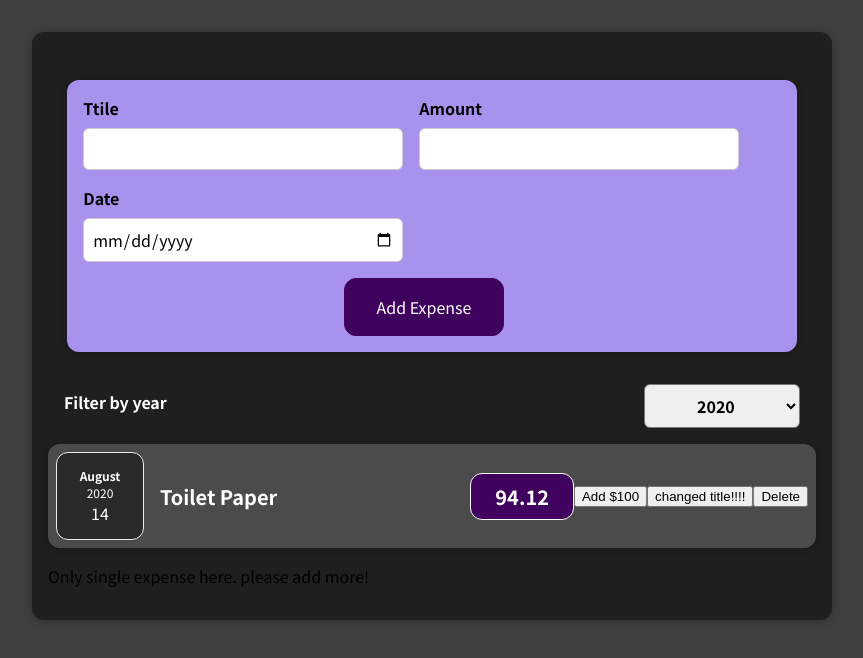
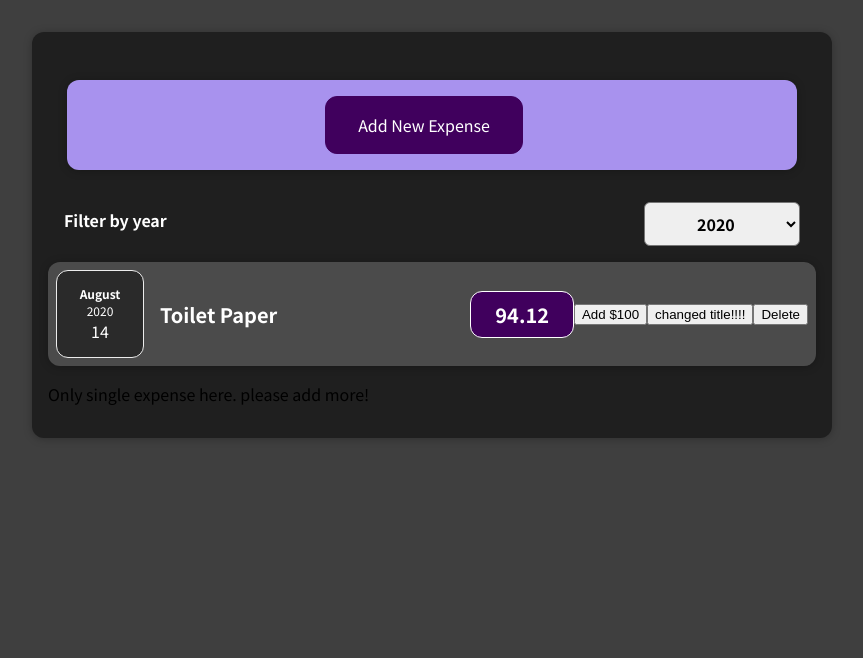
Before and after one commit to ritik-28/reactbasic, a React (Create React App) app: page / in a window 1280 px wide. Shown: the top 658 px of the page, without its empty margins (208-1071 px from the left). Built offline with nearby package versions, Linux system fonts and the light colour scheme.

Commit message:
Conditional Rendering(form open and collapsed)

```diff
--- a/src/components/NewExpense/ExpenseForm.js
+++ b/src/components/NewExpense/ExpenseForm.js
@@ -67,6 +67,9 @@
         </div>
       </div>
       <div className="new-expense__actions">
+        <button type="button" onClick={props.onCancel}>
+          Cancel
+        </button>
         <button type="submit">Add Expense</button>
       </div>
     </form>
--- a/src/components/NewExpense/NewExpense.js
+++ b/src/components/NewExpense/NewExpense.js
@@ -1,4 +1,4 @@
-import React from "react";
+import React, { useState } from "react";
 import "./NewExpense.css";
 import ExpenseForm from "./ExpenseForm";
 
@@ -9,10 +9,27 @@
       ...enterdExpenseData,
     };
     props.onAddExpense(expenseData);
+    setIsEditing(false);
   };
+  const [isEditing, setIsEditing] = useState(false);
+  const startEditingHandler = () => {
+    setIsEditing(true);
+  };
+  const stopEditingHandler = () => {
+    setIsEditing(false);
+  };
+
   return (
     <div className="new-expense">
-      <ExpenseForm onSaveExpenseData={saveExpenseDataHandler}></ExpenseForm>
+      {!isEditing && (
+        <button onClick={startEditingHandler}>Add New Expense</button>
+      )}
+      {isEditing && (
+        <ExpenseForm
+          onSaveExpenseData={saveExpenseDataHandler}
+          onCancel={stopEditingHandler}
+        ></ExpenseForm>
+      )}
     </div>
   );
 };
```
